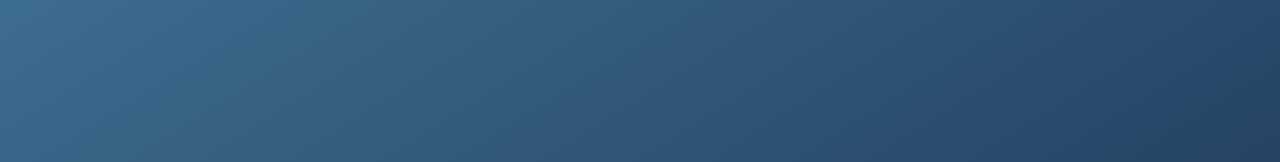
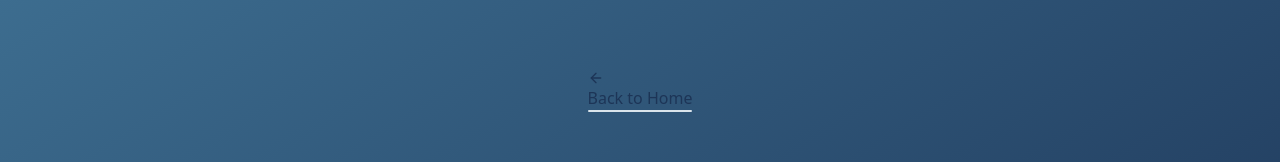
Before and after one commit to Lua-Code/Web-Development-Project, a React (Vite) app in the folder buyer-app/: page /login in a window 1280 px wide. Shown: the part 309-471 px from the top of the page. Built offline with nearby package versions, Linux system fonts and the light colour scheme.

Commit message:
Refactor AuthLayout and enhance LoginPage UI
AuthLayout now uses React Router's Outlet for nested routing. LoginPage imports necessary dependencies and adds initial UI structure with a back button and card layout.

```diff
--- a/buyer-app/src/Layouts/AuthLayout.jsx
+++ b/buyer-app/src/Layouts/AuthLayout.jsx
@@ -1,10 +1,11 @@
-import { useState } from "react";
-import { Store, ArrowLeft } from "lucide-react";
+import { Outlet } from "react-router-dom";
 
 const AuthLayout = () => {
-    return(
+    return (
         <div className="min-h-screen bg-linear-to-br from-[#457b9d] to-[#1d3557] flex items-center justify-center p-4">
-
+            <main>
+                <Outlet />
+            </main>
         </div>
     )
 }
--- a/buyer-app/src/Pages/LoginPage.jsx
+++ b/buyer-app/src/Pages/LoginPage.jsx
@@ -1,6 +1,20 @@
+import { useState } from "react";
+import { Store, ArrowLeft } from "lucide-react";
+
+
 const LoginPage = () => {
-    return(
-        <></>
+    return (
+        <div>
+            <div className="w-full max-w-md">
+                <button>
+                    <ArrowLeft className="h-4 w-4 mr-2 color-white" /> Back to Home
+                </button>
+            </div>
+            <div className="bg-card text-card-foreground flex flex-col gap-6 rounded-xl border">
+
+            </div>
+        </div>
+
     )
 }
 
```
